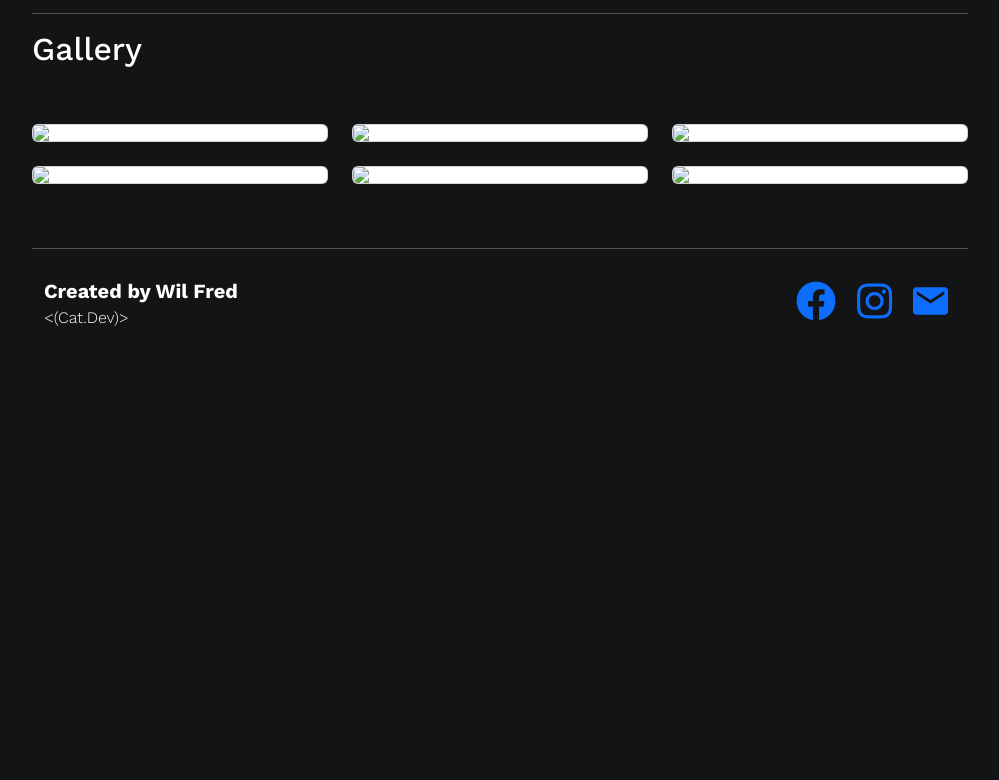
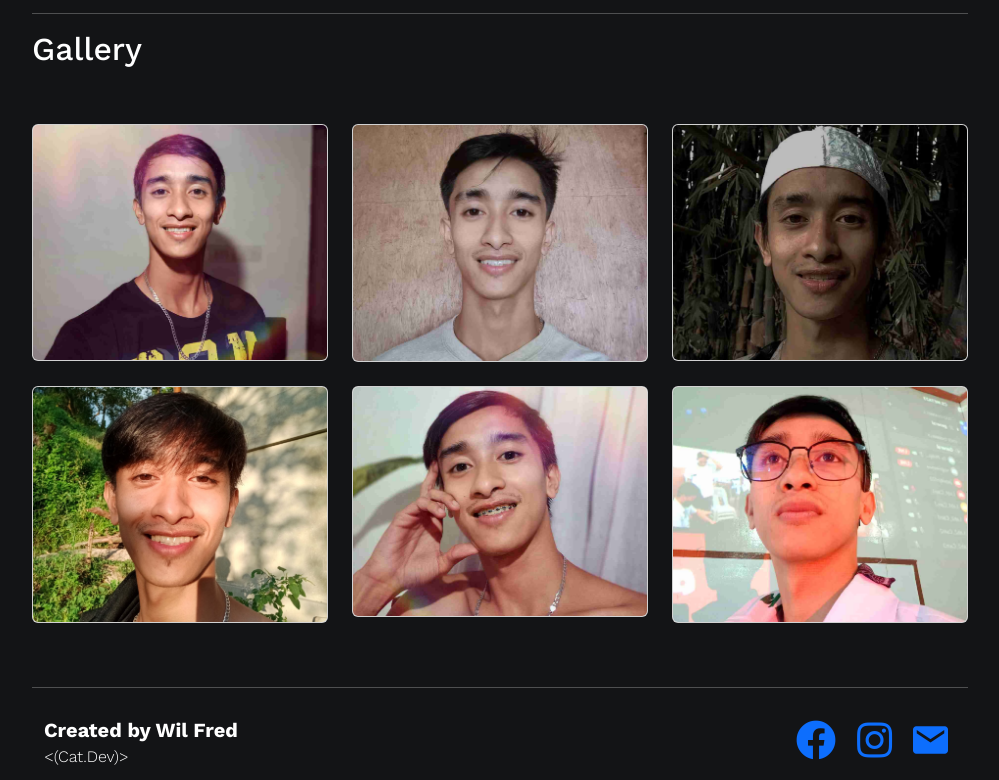
Before and after one commit to Wilfred1097/wilfred, a plain HTML site: page index.html in a window 1280 px wide. Shown: the part 915-1695 px from the top of the page, without its empty margins (140-1139 px from the left). Before the commit the page ends 1256 px from the top, so only its background shows below. Drawn offline with nearby package versions, Linux system fonts and the light colour scheme; files whose address does not match are found by name.

Commit message:
Update index.html

```diff
--- a/index.html
+++ b/index.html
@@ -34,22 +34,22 @@
             <h2>Gallery</h2>
             <div class="row row-cols-1 row-cols-md-2 row-cols-xl-3 py-5 projects">
                 <div class="col">
-                    <div class="card"><img class="card-img w-100 d-block" src="assets/1.jpg"></div>
+                    <div class="card"><img class="card-img w-100 d-block" src="assets/img/1.jpg"></div>
                 </div>
                 <div class="col">
-                    <div class="card"><img class="card-img w-100 d-block" src="assets/5.jpg"></div>
+                    <div class="card"><img class="card-img w-100 d-block" src="assets/img/5.jpg"></div>
                 </div>
                 <div class="col">
-                    <div class="card"><img class="card-img w-100 d-block" src="assets/6.jpg"></div>
+                    <div class="card"><img class="card-img w-100 d-block" src="assets/img/6.jpg"></div>
                 </div>
                 <div class="col">
-                    <div class="card"><img class="card-img w-100 d-block" src="assets/3.jpg"></div>
+                    <div class="card"><img class="card-img w-100 d-block" src="assets/img/3.jpg"></div>
                 </div>
                 <div class="col">
-                    <div class="card"><img class="card-img w-100 d-block" src="assets/2.jpg"></div>
+                    <div class="card"><img class="card-img w-100 d-block" src="assets/img/2.jpg"></div>
                 </div>
                 <div class="col">
-                    <div class="card"><img class="card-img w-100 d-block" src="assets/4.jpg"></div>
+                    <div class="card"><img class="card-img w-100 d-block" src="assets/img/4.jpg"></div>
                 </div>
             </div>
             <hr>
```
